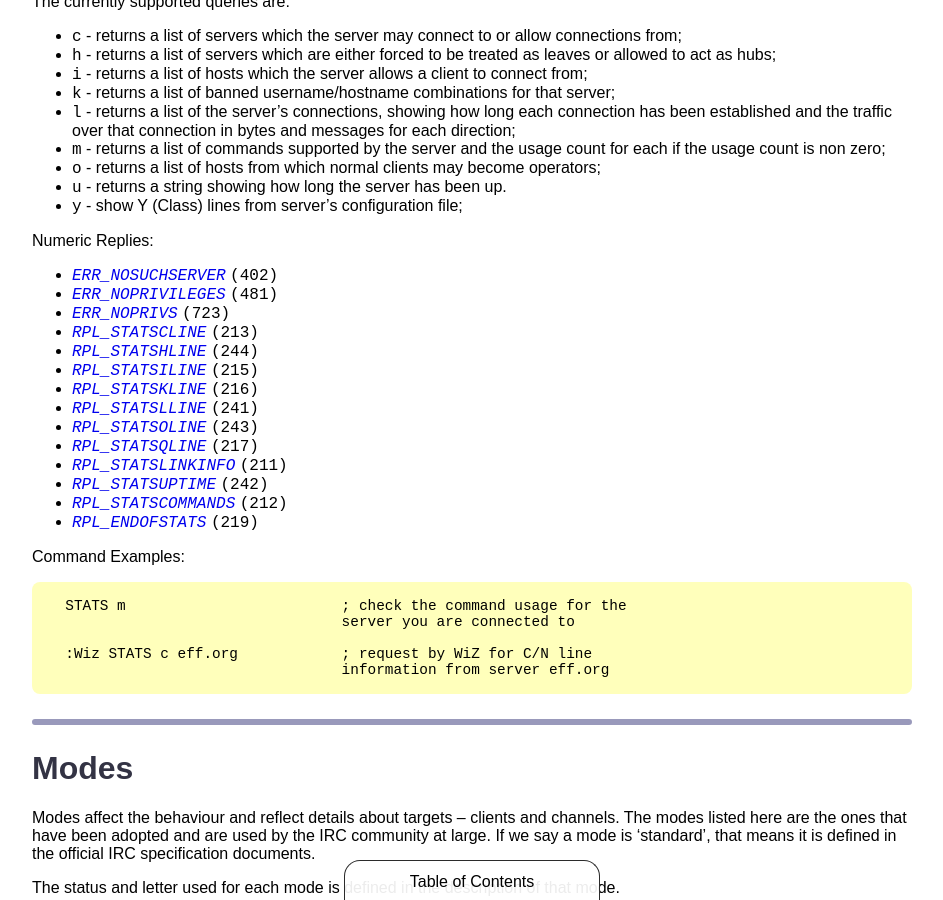
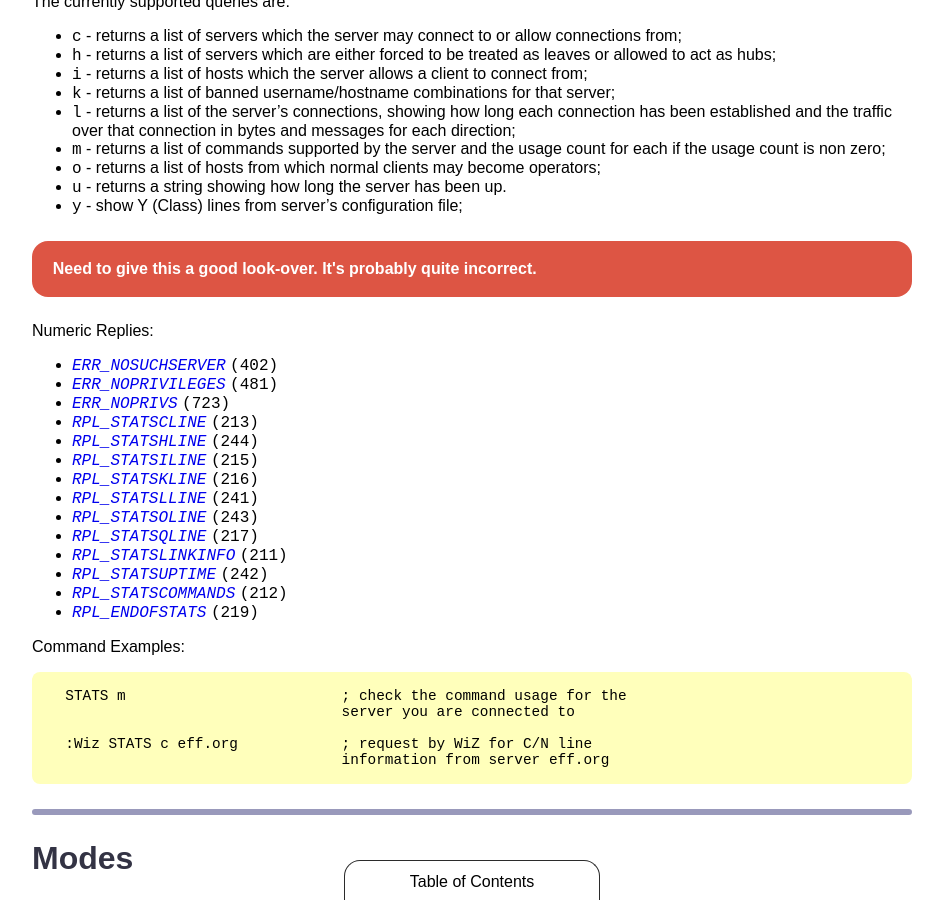
Before and after one commit to ircdocs/modern-irc, a Jekyll site: the page built from index.md, in a window 1280 px wide and 900 px high, scrolled down 20151 px. Shown: the whole window, without its empty margins (168-1111 px from the left). Built offline with Jekyll 4.4.1, drawn with Linux system fonts in a browser that asks for light colours.

Commit message:
STATS: Add warning, it's probably out of date

```diff
--- a/index.md
+++ b/index.md
@@ -843,6 +843,10 @@ The currently supported queries are:
 * `u` - returns a string showing how long the server has been up.
 * `y` - show Y (Class) lines from server's configuration file;
 
+<div class="warning">
+    Need to give this a good look-over. It's probably quite incorrect.
+</div>
+
 Numeric Replies:
 
 * [`ERR_NOSUCHSERVER`](#errnosuchserver-402) `(402)`
```
